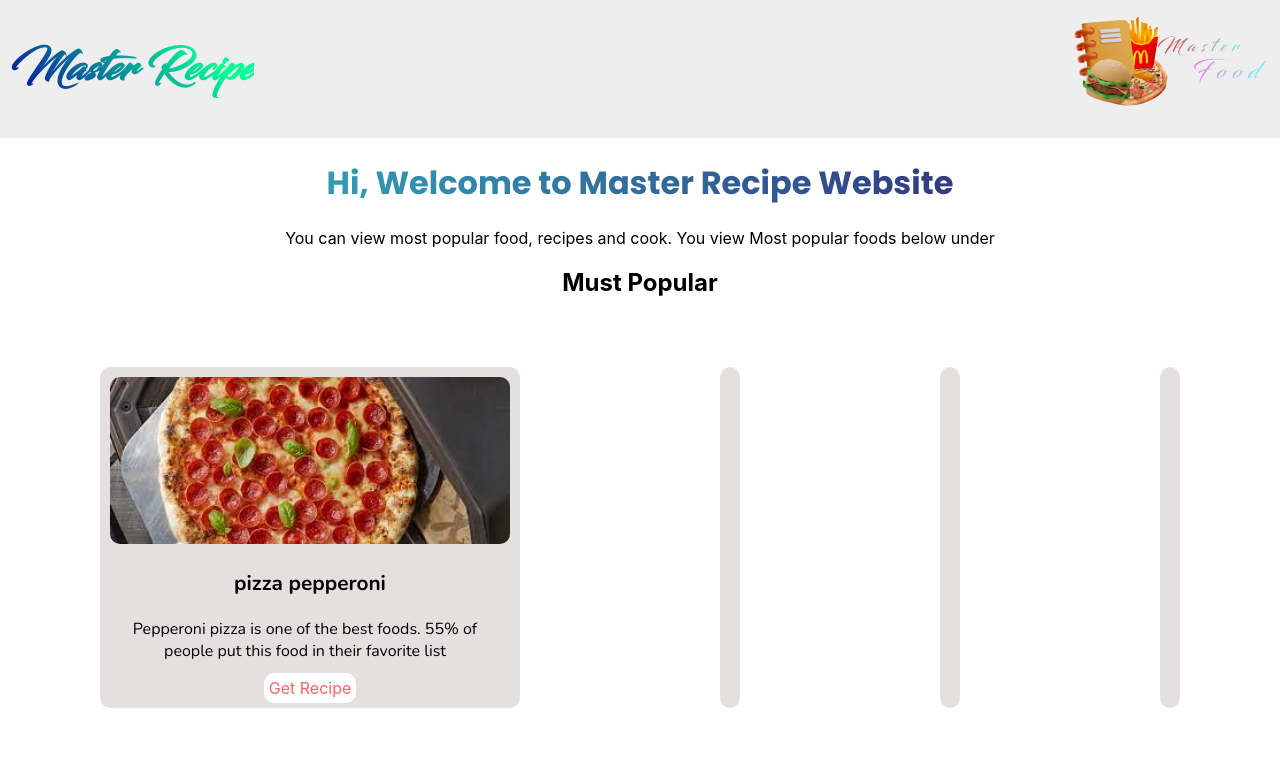
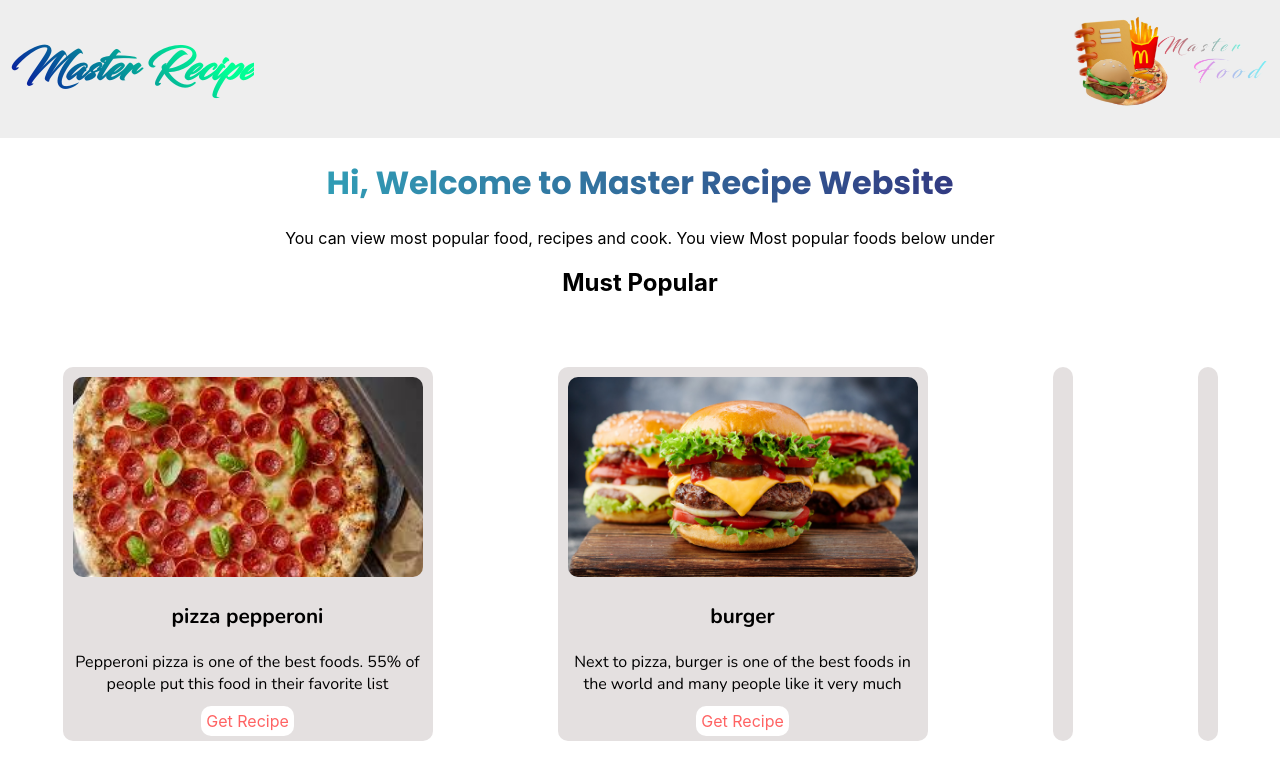
Before and after one commit to Milad-Soleymani/Master-Recipe, a React (Create React App) app: page / in a window 1280 px wide. Shown: the top 780 px of the page. Built offline with nearby package versions, Linux system fonts and the light colour scheme.

Commit message:
add burger card

```diff
--- a/src/Styles/Home.css
+++ b/src/Styles/Home.css
@@ -24,8 +24,10 @@
 }
 
 .Card>img{
-    width: 400px;
+    width: 350px;
     border-radius: 10px;
+    height: 200px;
+    object-fit: cover;
 }
 .Card>h3{
     font-family: Nunito;
@@ -33,7 +35,7 @@
 }
 .Card>p{
     font-family: Nunito;
-    width: 390px;
+    width: 350px;
 }
 .Card>button{
     width: 150px;
--- a/src/pages/Home.jsx
+++ b/src/pages/Home.jsx
@@ -24,8 +24,10 @@ const Home = () => {
                 </div>
 
                 <div className="Card2 Card">
-
-
+                    <img src={burger} />
+                    <h3> burger </h3>
+                    <p> Next to pizza, burger is one of the best foods in the world and many people like it very much </p>
+                    <a href=""> Get Recipe </a>
                 </div>
 
                 <div className="Card3 Card">
```
Also changed, not shown: src/assets/images/burger.jpg (added). Lines whose indentation alone changed are shown as unchanged.
